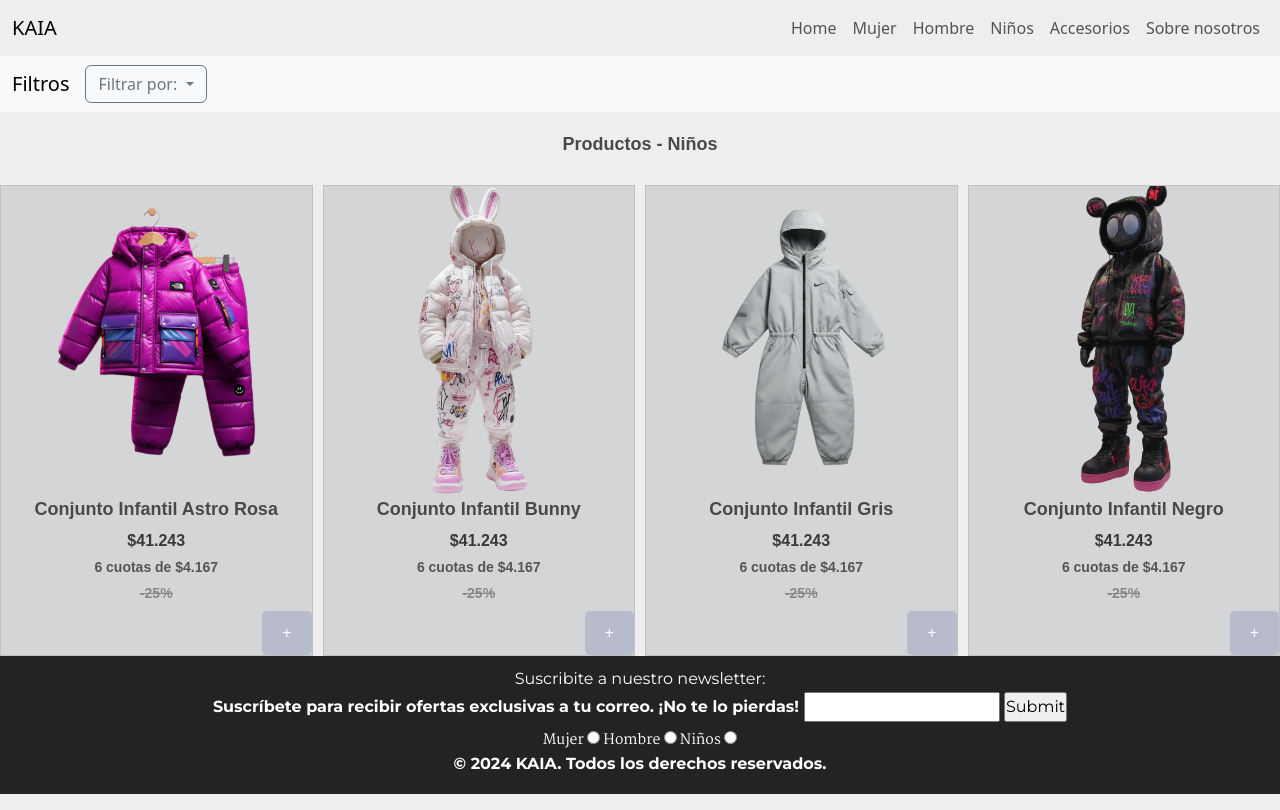
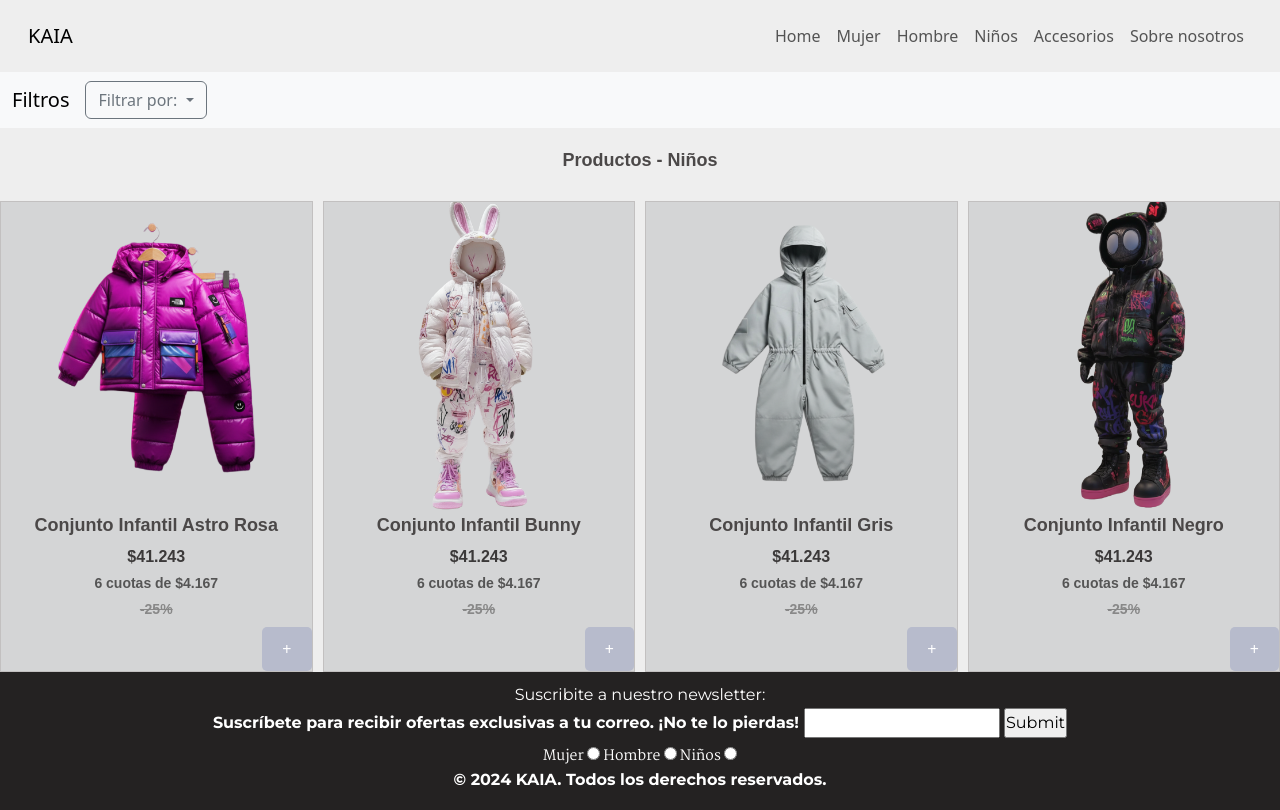
Before and after one commit to ludmilauxui/Proyecto-Kaia, a plain HTML site: page pages/niños.html in a window 1280 px wide. Drawn offline with nearby package versions, Linux system fonts and the light colour scheme.

Commit message:
Update niños.html
padding-nav

```diff
--- a/pages/niños.html
+++ b/pages/niños.html
@@ -9,7 +9,7 @@
 </head>
 <body>
     <!--nav bar bootstrap-->
-    <nav class="navbar navbar-expand-sm">
+    <nav class="navbar navbar-expand-sm p-3">
         <div class="container-fluid">
         <a class="navbar-brand" href="../index.html">KAIA</a>
         <button class="navbar-toggler" type="button" data-bs-toggle="collapse" data-bs-target="#navbarNavAltMarkup" aria-controls="navbarNavAltMarkup" aria-expanded="false" aria-label="Toggle navigation">
```
